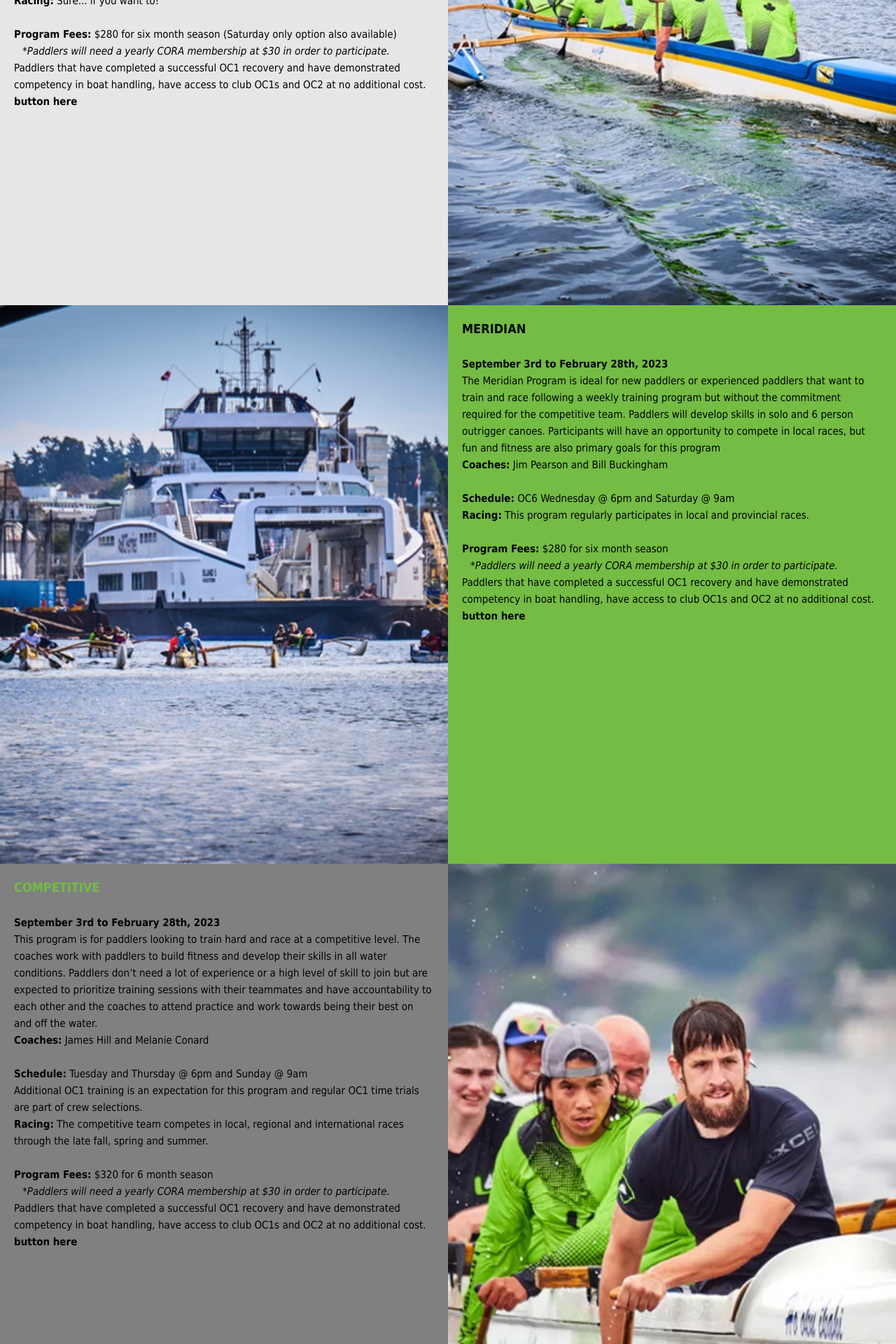
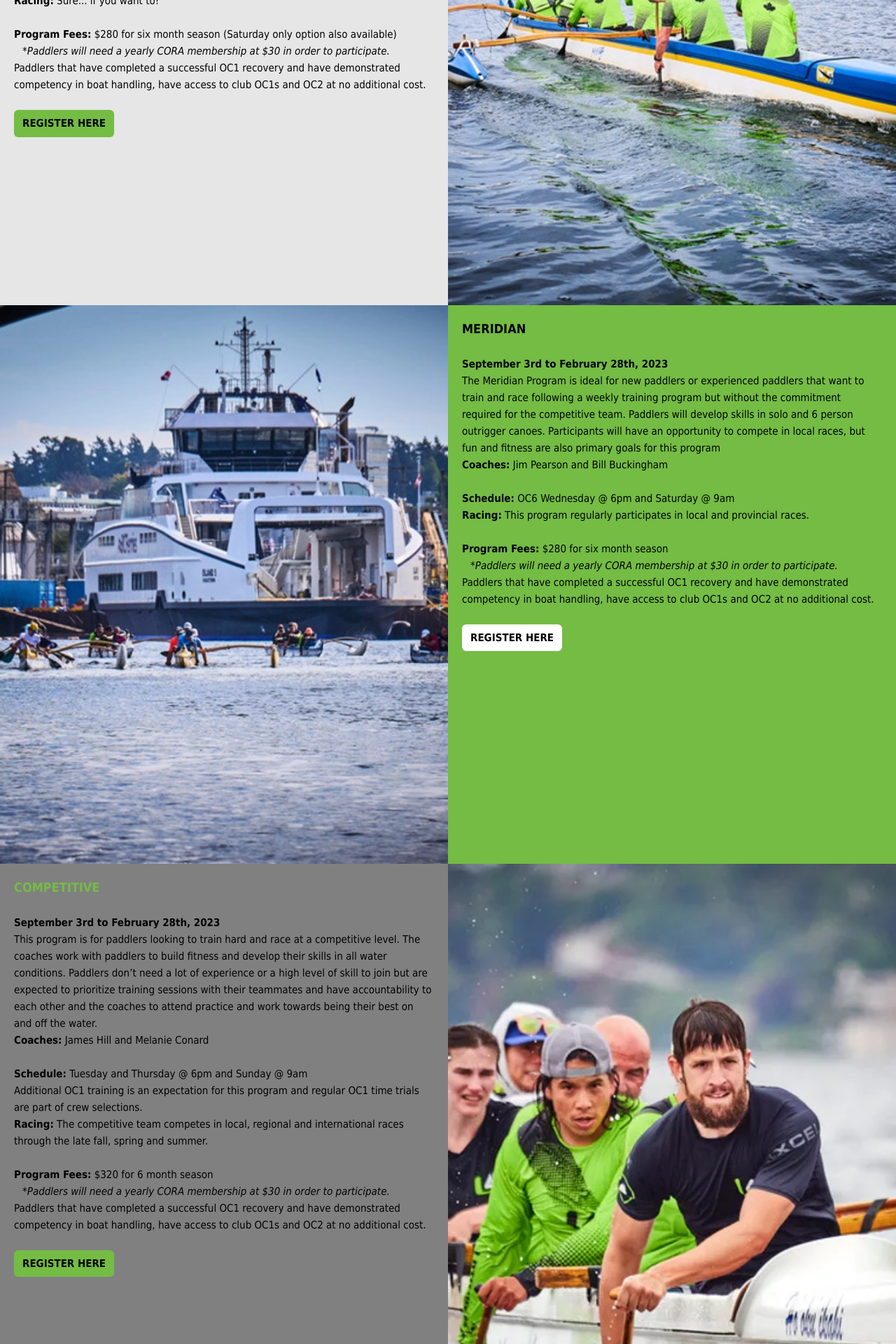
Before and after one commit to Megan-Lowe/L48-web-app, a Next.js app: page / in a window 1280 px wide. Shown: the part 580-2500 px from the top of the page at 70% size. Built offline with nearby package versions, Linux system fonts and the light colour scheme.

Commit message:
buttons added

```diff
--- /dev/null
+++ b/src/components/base/Button/Button.tsx
@@ -0,0 +1,30 @@
+import clsx from "clsx";
+
+export default function Button({
+  type = "button",
+  children,
+  className,
+  variant,
+  ...props
+}: ButtonProps) {
+  return (
+    <button
+      type={type}
+      className={clsx(
+        "px-3 py-2 rounded-md",
+        {
+          "bg-l48green text-black": variant === "primary",
+          "bg-white text-black": variant === "secondary",
+        },
+        className
+      )}
+      {...props}
+    >
+      {children}
+    </button>
+  );
+}
+
+export type ButtonProps = React.ComponentProps<"button"> & {
+  variant?: "primary" | "secondary";
+};
--- /dev/null
+++ b/src/components/base/Button/index.ts
@@ -0,0 +1 @@
+export { default } from "./Button";
--- a/src/components/base/buttons/button.tsx
+++ /dev/null
@@ -1,44 +0,0 @@
-export { default } from "./button";
-import clsx from "clsx";
-
-const Button: ButtonComponent = <T extends React.ElementType = "button">({
-  children,
-  className,
-  inverse = false,
-  as,
-  ...props
-}: ButtonProps<T>) => {
-  const As = as ?? "button";
-
-  return (
-    <As
-      className={clsx(
-        "border-2 rounded-full transition-colors px-3 lg:px-7 py-1 lg:py-3 inline-block",
-        {
-          "border-[#C2C8CC] hover:bg-[#C2C8CC] text-[#C2C8CC] hover:text-black":
-            !inverse,
-          "border-black hover:bg-black text-black hover:text-[#C2C8CC]":
-            inverse,
-        },
-        className
-      )}
-      {...props}
-    >
-      {children}
-    </As>
-  );
-};
-
-export default Button;
-
-export type ButtonProps<T extends React.ElementType> =
-  PolymorphicComponentProps<
-    T,
-    {
-      inverse?: boolean;
-    }
-  >;
-
-type ButtonComponent = <T extends React.ElementType = "button">(
-  props: ButtonProps<T>
-) => React.ReactElement | null;
--- a/src/components/base/buttons/index.ts
+++ /dev/null
@@ -1 +0,0 @@
-export { default } from "./button";
--- a/src/components/partial/AppBodyPartial/AppBodyPartial.tsx
+++ b/src/components/partial/AppBodyPartial/AppBodyPartial.tsx
@@ -4,8 +4,8 @@ import Link from "next/link";
 
 export default function AppBodyPartial() {
   return (
-    <div class="relative columns-1 sm:columns-2">
-      <img class="w-full" src="horizonprogram.jpeg" />
+    <div className="relative columns-1 sm:columns-2">
+      <img className="w-full" src="horizonprogram.jpeg" />
     </div>
   );
 }
--- a/src/components/partial/ContactFormPartial/ContactFormPartial.tsx
+++ b/src/components/partial/ContactFormPartial/ContactFormPartial.tsx
@@ -1,3 +1,4 @@
+import Button from "#components/base/Button";
 import Text from "#components/base/Text";
 import { useForm } from "react-hook-form";
 import ContactInputPartial from "../ContactInputPartial";
@@ -61,17 +62,21 @@ export default function ContactFormPartial() {
           className="flex-grow"
           inputClassName="min-h-[100px]"
           as="textarea"
-          placeholder="Message"
+          placeholder="Type your message here..."
           {...register("message", { required: false })}
         />
       </FormGroup>
 
       <div className="flex justify-center mt-6">
-        <button type="submit">
-          <Text transform="uppercase" variant="body1" as="span">
-            Send
+        <Button
+          type="submit"
+          variant="secondary"
+          className="flex-initial w-[356px] rounded-none"
+        >
+          <Text transform="uppercase" color="black" as="span">
+            Submit
           </Text>
-        </button>
+        </Button>
       </div>
     </form>
   );
--- a/src/components/partial/HomeGridPartial/HomeGridPartial.tsx
+++ b/src/components/partial/HomeGridPartial/HomeGridPartial.tsx
@@ -1,4 +1,6 @@
+import Button from "#components/base/Button/Button";
 import Text from "#components/base/Text";
+import Link from "next/link";
 import ContactGridPartial from "../ContactGridPartial";
 
 import styles from "./HomeGridPartial.module.scss";
@@ -41,7 +43,15 @@ export default function HomeGridPartial() {
           demonstrated competency in boat handling, have access to club OC1s and
           OC2 at no additional cost.
           <br />
-          <b>button here</b>
+          <br />
+          <Link
+            href="https://docs.google.com/forms/d/e/1FAIpQLSdZcXEzie4ghrjCerzIt8P5_jzxKGOid9XGrA7360Z81z2Bpw/viewform"
+            target="_blank"
+          >
+            <Button variant="primary">
+              <b>REGISTER HERE</b>
+            </Button>
+          </Link>
         </Text>
       </div>
 
@@ -99,7 +109,15 @@ export default function HomeGridPartial() {
           demonstrated competency in boat handling, have access to club OC1s and
           OC2 at no additional cost.
           <br />
-          <b>button here</b>
+          <br />
+          <Link
+            href="https://docs.google.com/forms/d/e/1FAIpQLSds_xjYdlRTjKMczmSOrOejsxelHcVzzxsWmPAl3WmCbo9sSg/viewform"
+            target="_blank"
+          >
+            <Button variant="secondary">
+              <b>REGISTER HERE</b>
+            </Button>
+          </Link>
         </Text>
       </div>
 
@@ -141,7 +159,15 @@ export default function HomeGridPartial() {
           demonstrated competency in boat handling, have access to club OC1s and
           OC2 at no additional cost.
           <br />
-          <b>button here</b>
+          <br />
+          <Link
+            href="https://docs.google.com/forms/d/e/1FAIpQLSd3Hp1GmHl278TdS9dIxXu2Zb7kNdR5uM1b7yx7eZKFCdTqHQ/viewform"
+            target="_blank"
+          >
+            <Button variant="primary">
+              <b>REGISTER HERE</b>
+            </Button>
+          </Link>
         </Text>
       </div>
 
@@ -232,7 +258,15 @@ export default function HomeGridPartial() {
             participate.
           </i>
           <br />
-          <b>button here</b>
+          <br />
+          <Link
+            href="https://docs.google.com/forms/d/e/1FAIpQLScRfDHWm3cIcb__s6e6ltpskxJ96xhTf8ft-C5fzAS78KLEBw/viewform"
+            target="_blank"
+          >
+            <Button variant="secondary">
+              <b>REGISTER HERE</b>
+            </Button>
+          </Link>
         </Text>
       </div>
       <img
```
